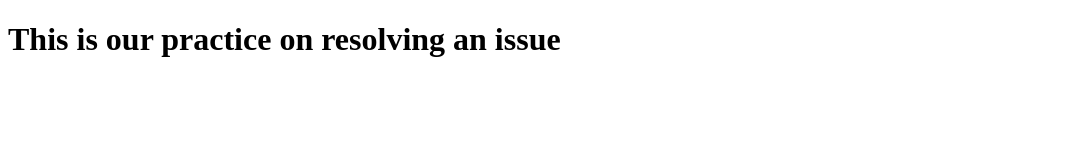
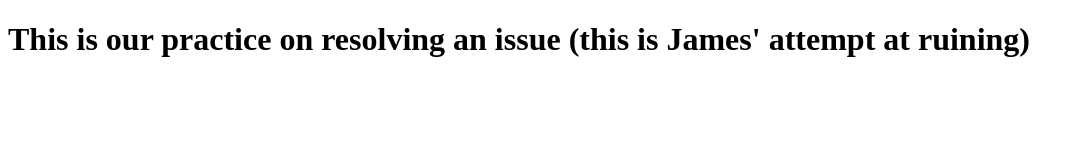
Before and after one commit to jamesthompson02/kanban-board1, a plain HTML site: page index.html in a window 1280 px wide. Shown: the whole page, without its empty margins (0-1084 px from the left). Drawn offline with Linux system fonts and the light colour scheme.

Commit message:
Made a change to the heading and title

```diff
--- a/index.html
+++ b/index.html
@@ -4,9 +4,9 @@
     <meta charset="UTF-8">
     <meta http-equiv="X-UA-Compatible" content="IE=edge">
     <meta name="viewport" content="width=device-width, initial-scale=1.0">
-    <title>Kanban Board Practice</title>
+    <title>Kanban Board Practice ruined by James</title>
 </head>
 <body>
-    <h1>This is our practice on resolving an issue</h1>
+    <h1>This is our practice on resolving an issue (this is James' attempt at ruining)</h1>
 </body>
 </html>
```
